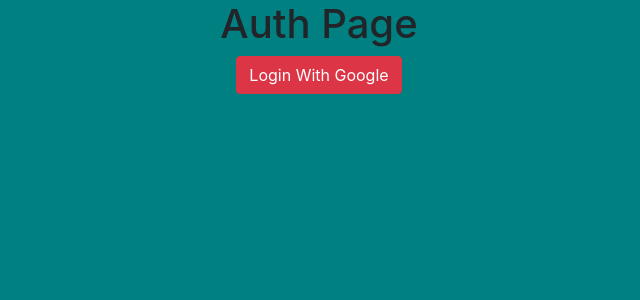
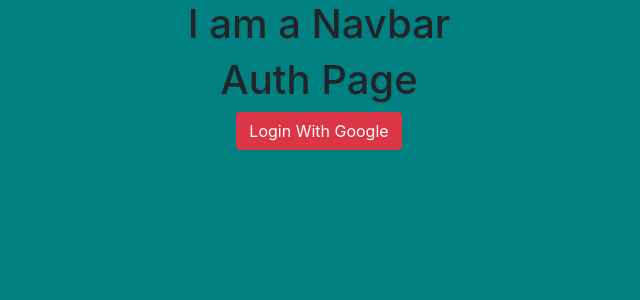
Before and after one commit to broach44/pinterest-routing, a React (Create React App) app: page /auth in a window 1280 px wide. Shown: the top 300 px of the page, without its empty margins (321-961 px from the left). Built offline with nearby package versions, Linux system fonts and the light colour scheme; no server answers.

Commit message:
navbar auth complete

```diff
--- a/src/App/App.js
+++ b/src/App/App.js
@@ -12,6 +12,7 @@
 import Home from '../components/pages/Home/Home';
 import SingleBoard from '../components/pages/SingleBoard/SingleBoard';
 import NewBoard from '../components/pages/NewBoard/NewBoard';
+import MyNavbar from '../components/shared/MyNavbar/MyNavbar';
 
 import firebaseConnection from '../helpers/data/connection';
 
@@ -53,6 +54,7 @@
     return (
       <div className="App">
         <Router>
+          <MyNavbar authed={authed} />
           <Switch>
             <PrivateRoute path="/" exact component={Home} authed={authed} />
             <PrivateRoute path="/board/new" exact component={NewBoard} authed={authed} />
--- /dev/null
+++ b/src/components/shared/MyNavbar/MyNavbar.js
@@ -0,0 +1,15 @@
+import React from 'react';
+
+import './MyNavbar.scss';
+
+class MyNavbar extends React.Component {
+  render() {
+    return (
+      <div className="MyNavbar">
+        <h1>I am a Navbar</h1>
+      </div>
+    );
+  }
+}
+
+export default MyNavbar;
--- /dev/null
+++ b/src/components/shared/MyNavbar/MyNavbar.scss
@@ -0,0 +1,3 @@
+.MyNavbar {
+  display: block;
+}
```
